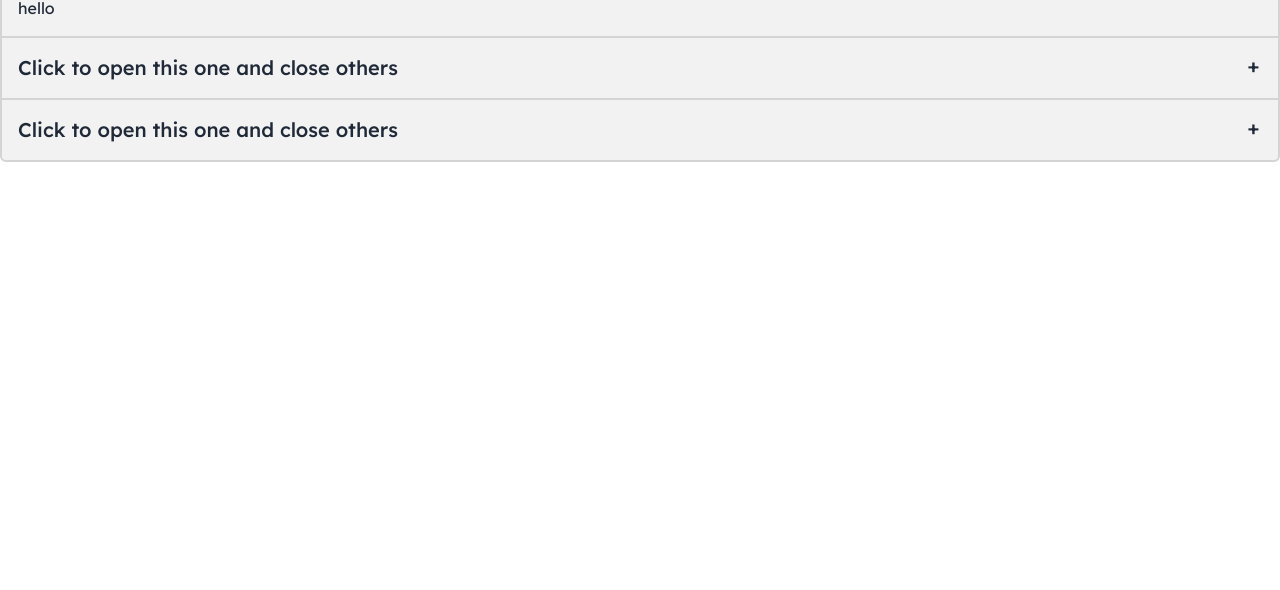
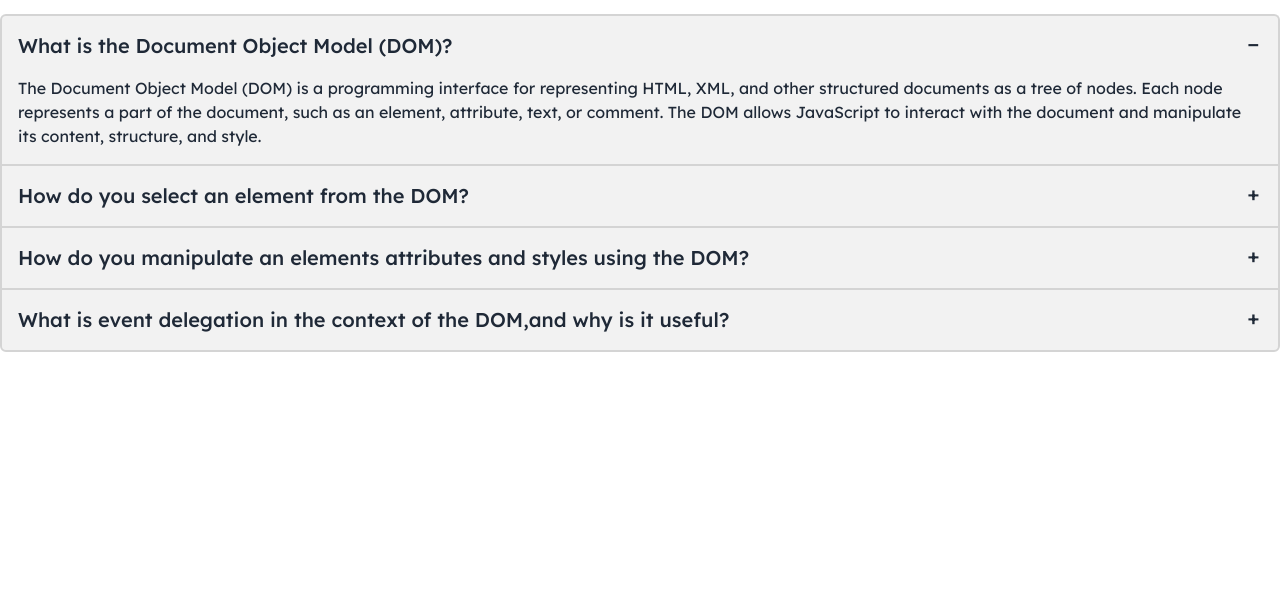
Before and after one commit to Ariful544/B10A5-assignment, a plain HTML site: page blog.html in a window 1280 px wide. Shown: the part 210-800 px from the top of the page. Drawn offline with nearby package versions, Linux system fonts and the light colour scheme.

Commit message:
final touch

```diff
--- a/blog.html
+++ b/blog.html
@@ -52,26 +52,48 @@
         </div>
     </header>
     <main class="pt-10 pb-28 px-4 lg:px-0 max-w-screen-xl mx-auto">
+        <h1 class="text-5xl mb-8 text-neutral-800 font-bold font-roboto">Important FAQ.</h1>
         <section class="flex flex-col">
-            <div class="collapse collapse-plus rounded-t-md rounded-b-none bg-base-200 border-2 border-b-0 border-neutral-300">
+            <div
+                class="collapse collapse-plus rounded-t-md rounded-b-none bg-base-200 border-2 border-b-0 border-neutral-300">
                 <input type="radio" name="my-accordion-3" checked="checked" />
-                <div class="collapse-title text-xl font-medium">Click to open this one and close others</div>
+                <div class="collapse-title text-xl font-medium">What is the Document Object Model (DOM)?</div>
                 <div class="collapse-content">
-                    <p>hello</p>
+                    <p>The Document Object Model (DOM) is a programming interface for representing HTML, XML, and other
+                        structured documents as a tree of nodes. Each node represents a part of the document, such as an
+                        element, attribute, text, or comment. The DOM allows JavaScript to interact with the document
+                        and manipulate its content, structure, and style.</p>
                 </div>
             </div>
-            <div class="collapse collapse-plus rounded-t-none rounded-b-none bg-base-200 border-2 border-b-0 border-neutral-300">
+            <div
+                class="collapse collapse-plus rounded-t-none rounded-b-none bg-base-200 border-2 border-b-0 border-neutral-300">
                 <input type="radio" name="my-accordion-3" />
-                <div class="collapse-title text-xl font-medium">Click to open this one and close others</div>
+                <div class="collapse-title text-xl font-medium">How do you select an element from the DOM?</div>
                 <div class="collapse-content">
-                    <p>hello</p>
+                    <p>When we want to select an element from the DOM we can use various methods such as getElementById,
+                        getElementsByClass, getElementsByTagName, querySelector and querySelectorAll.For instance,
+                        document.getElementsById().innerHTML
+                    </p>
+                </div>
+            </div>
+            <div
+                class="collapse collapse-plus rounded-t-none rounded-b-none bg-base-200 border-2 border-b-0 border-neutral-300">
+                <input type="radio" name="my-accordion-3" />
+                <div class="collapse-title text-xl font-medium">How do you manipulate an elements attributes and styles using the DOM?</div>
+                <div class="collapse-content">
+                    <p>The DOM provides methods and properties to access and modify an element's attributes and styles.Such as getAttribute, setAttribute, for image src,style and classList. By using these methods and properties, we can effectively manipulate an element's attributes and styles to create dynamic and interactive web pages.
+                    </p>
                 </div>
             </div>
             <div class="collapse collapse-plus rounded-t-none rounded-b-md bg-base-200 border-2 border-neutral-300">
                 <input type="radio" name="my-accordion-3" />
-                <div class="collapse-title text-xl font-medium">Click to open this one and close others</div>
+                <div class="collapse-title text-xl font-medium">What is event delegation in the context of the DOM,and
+                    why is it useful?</div>
                 <div class="collapse-content">
-                    <p>hello</p>
+                    <p>Event Delegation in the context of the DOM is a technique where you attach an event listener to a
+                        parent element instead of directly to each child element. This allows you to handle events for
+                        multiple child elements efficiently, especially when the number of child elements is dynamic or
+                        large.</p>
                 </div>
             </div>
         </section>
```
